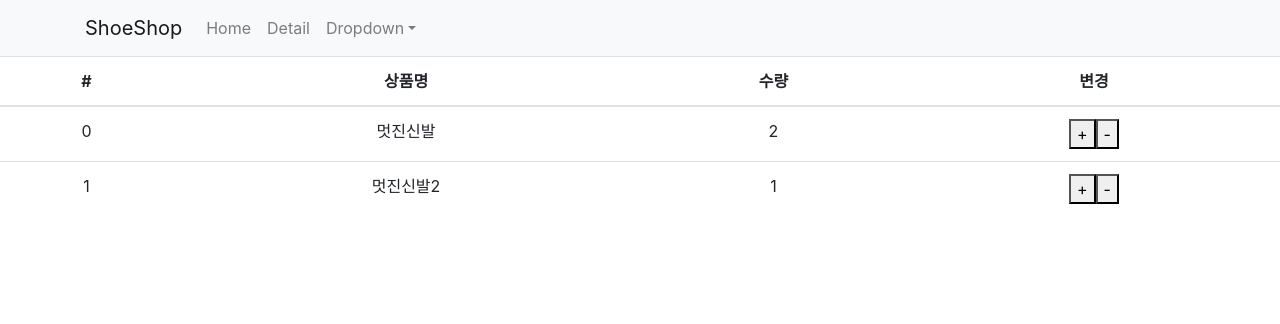
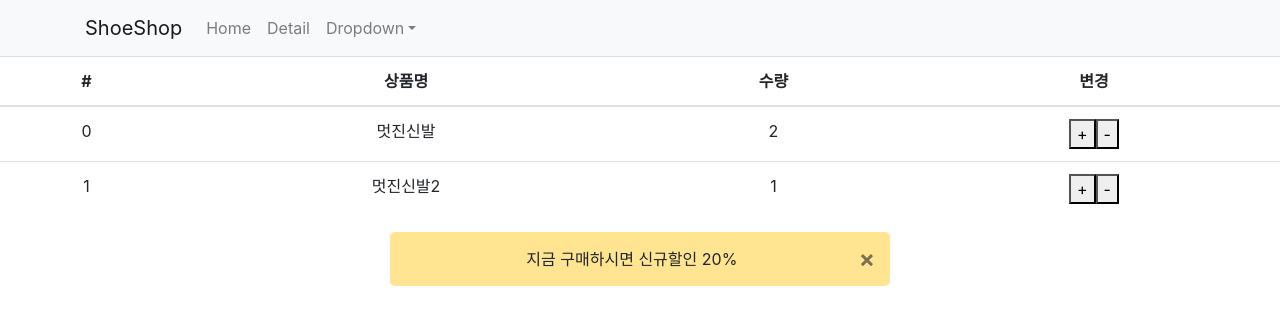
Before and after one commit to Yeonlisa/Shop, a React (Create React App) app: page /cart in a window 1280 px wide. Shown: the top 324 px of the page. Built offline with nearby package versions, Linux system fonts and the light colour scheme.

Commit message:
성능잡기1. lazy loading / React devtools

```diff
--- a/src/App.js
+++ b/src/App.js
@@ -1,9 +1,11 @@
 /*eslint-disable*/
-import React, { useState, useContext } from 'react';
+import React, { useState, useContext, lazy, Suspense } from 'react';
 import { Navbar, Container, Nav, NavDropdown, Jumbotron, Button } from 'react-bootstrap';
 import './App.css';
 import Data from './data.js';
-import Detail from './Detail.js';
+// import Detail from './Detail.js';
+let Detail = lazy(() => { return import('./Detail.js') });
+
 import axios from 'axios';
 import { Link, Route, Switch, useHistory } from 'react-router-dom';
 
@@ -82,7 +84,9 @@ function App() {
 
         <Route path="/detail/:id">
           <재고context.Provider value={재고}>
-            <Detail shoes={shoes} 재고={재고} 재고변경={재고변경}/>
+            <Suspense fallback={<div>로딩중이에요</div>}>
+              <Detail shoes={shoes} 재고={재고} 재고변경={재고변경}/>
+            </Suspense>
           </재고context.Provider>
         </Route>
 
--- a/src/Cart.js
+++ b/src/Cart.js
@@ -2,6 +2,7 @@
 import React from 'react';
 import { Table } from 'react-bootstrap';
 import { connect, useDispatch, useSelector } from 'react-redux';
+import './Detail.scss';
 
 function Cart(props) {
 
@@ -43,8 +44,11 @@ function Cart(props) {
 
             { props.alert열렸니 === true
                 ? (<div className="my-alert2">
-                    <p>지금 구매하시면 신규할인 20%</p>
-                    <button onClick={() => { props.dispatch({ type: 'alert닫기' }) }}>닫기</button>
+                    <p>지금 구매하시면 신규할인 20%
+                        <button className="close" onClick={() => { props.dispatch({ type: 'alert닫기' }) }}>
+                            <span aria-hidden="true">&times;</span>
+                        </button>
+                    </p>
                 </div>)
                 : null
             }
@@ -52,14 +56,14 @@ function Cart(props) {
     )
 }
 
-// function state를props화(state) {
-//     return {
-//         state : state.reducer,
-//         alert열렸니 : state.reducer2
-//     }
-// }
+function state를props화(state) {
+    return {
+        state : state.reducer,
+        alert열렸니 : state.reducer2
+    }
+}
 
 
-// export default connect(state를props화)(Cart)
+export default connect(state를props화)(Cart)
 
-export default Cart;
+// export default Cart;
```
